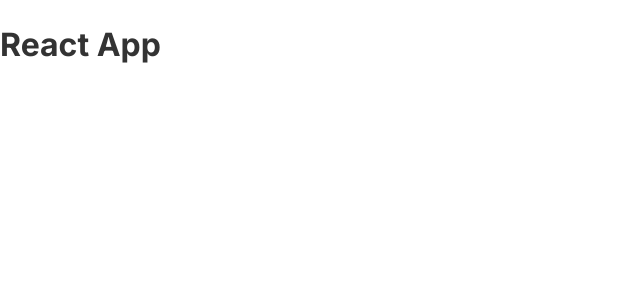
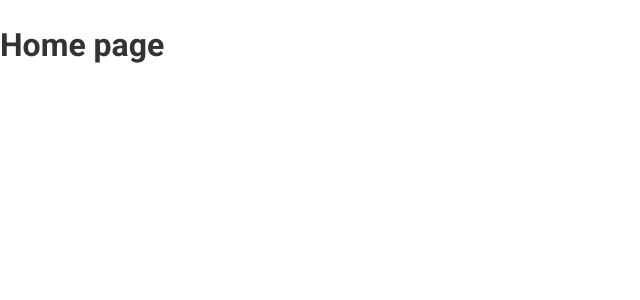
Before and after one commit to chloenth/mycare-portal-react, a React (Vite) app: page / in a window 1280 px wide. Shown: the top 300 px of the page, without its empty margins (0-640 px from the left). Built offline with nearby package versions, Linux system fonts and the light colour scheme.

Commit message:
add react-router-dom and setup routes for app

```diff
--- a/package.json
+++ b/package.json
@@ -12,7 +12,8 @@
   "dependencies": {
     "normalize.css": "^8.0.1",
     "react": "^18.3.1",
-    "react-dom": "^18.3.1"
+    "react-dom": "^18.3.1",
+    "react-router-dom": "^7.1.5"
   },
   "devDependencies": {
     "@eslint/js": "^9.17.0",
--- a/src/App.jsx
+++ b/src/App.jsx
@@ -1,8 +1,18 @@
+import { BrowserRouter as Router, Routes, Route } from 'react-router-dom';
+import { publicRoutes } from '~/routes';
+
 function App() {
   return (
-    <>
-      <h1>React App</h1>
-    </>
+    <Router>
+      <div className="app">
+        <Routes>
+          {publicRoutes.map((route, index) => {
+            const Page = route.component;
+            return <Route key={index} path={route.path} element={<Page />} />;
+          })}
+        </Routes>
+      </div>
+    </Router>
   );
 }
 
--- a/src/components/GlobalStyles/GlobalStyles.scss
+++ b/src/components/GlobalStyles/GlobalStyles.scss
@@ -1,5 +1,5 @@
 @import 'normalize.css';
-@import url('https://fonts.googleapis.com/css2?family=Inter:ital,opsz,wght@0,14..32,100..900;1,14..32,100..900&display=swap');
+@import url('https://fonts.googleapis.com/css2?family=Roboto:ital,wght@0,100..900;1,100..900&display=swap');
 
 :root {
   --primary: #c56060;
@@ -17,7 +17,7 @@
 }
 
 body {
-  font-family: 'Inter', serif;
+  font-family: 'Roboto', serif;
   font-optical-sizing: auto;
   font-size: 1.6rem;
   line-height: 1.5;
--- /dev/null
+++ b/src/pages/Home/index.jsx
@@ -0,0 +1,5 @@
+const index = () => {
+  return <h1>Home page</h1>;
+};
+
+export default index;
--- /dev/null
+++ b/src/pages/Signin/index.jsx
@@ -0,0 +1,5 @@
+const index = () => {
+  return <div>Signin page</div>;
+};
+
+export default index;
--- /dev/null
+++ b/src/pages/Signup/index.jsx
@@ -0,0 +1,5 @@
+const index = () => {
+  return <div>Singup page</div>;
+};
+
+export default index;
--- /dev/null
+++ b/src/routes/index.js
@@ -0,0 +1 @@
+export * from './routes';
--- /dev/null
+++ b/src/routes/routes.js
@@ -0,0 +1,22 @@
+import Home from '~/pages/Home';
+import Signin from '~/pages/Signin';
+import Signup from '~/pages/Signup';
+
+// Public routes
+export const publicRoutes = [
+  {
+    path: '/',
+    component: Home,
+  },
+  {
+    path: '/signin',
+    component: Signin,
+  },
+  {
+    path: '/signup',
+    component: Signup,
+  },
+];
+
+// Private routes
+export const privateRoutes = [];
```
Also changed, not shown: 1 other file (tests, documents, lock files or other folders).
